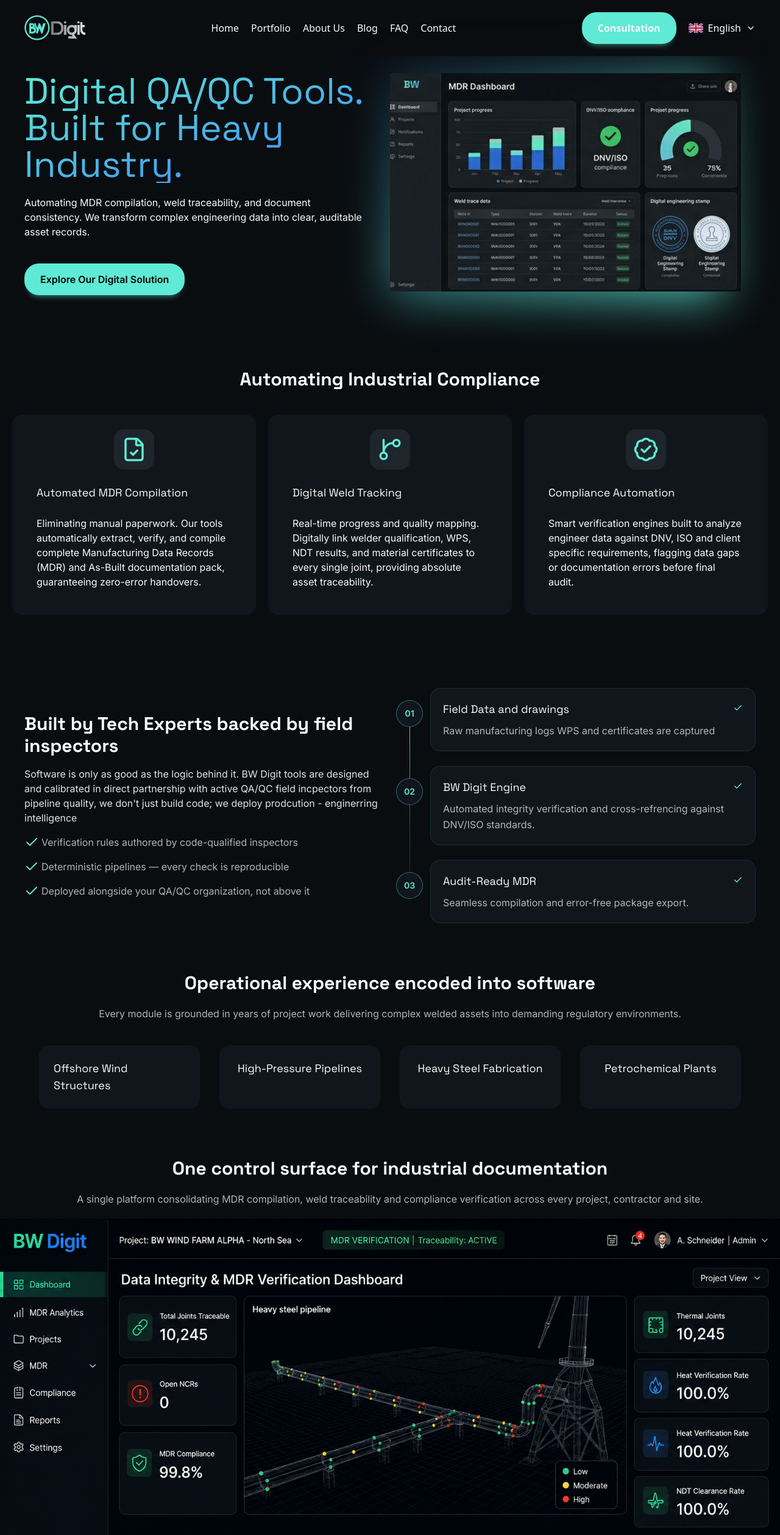
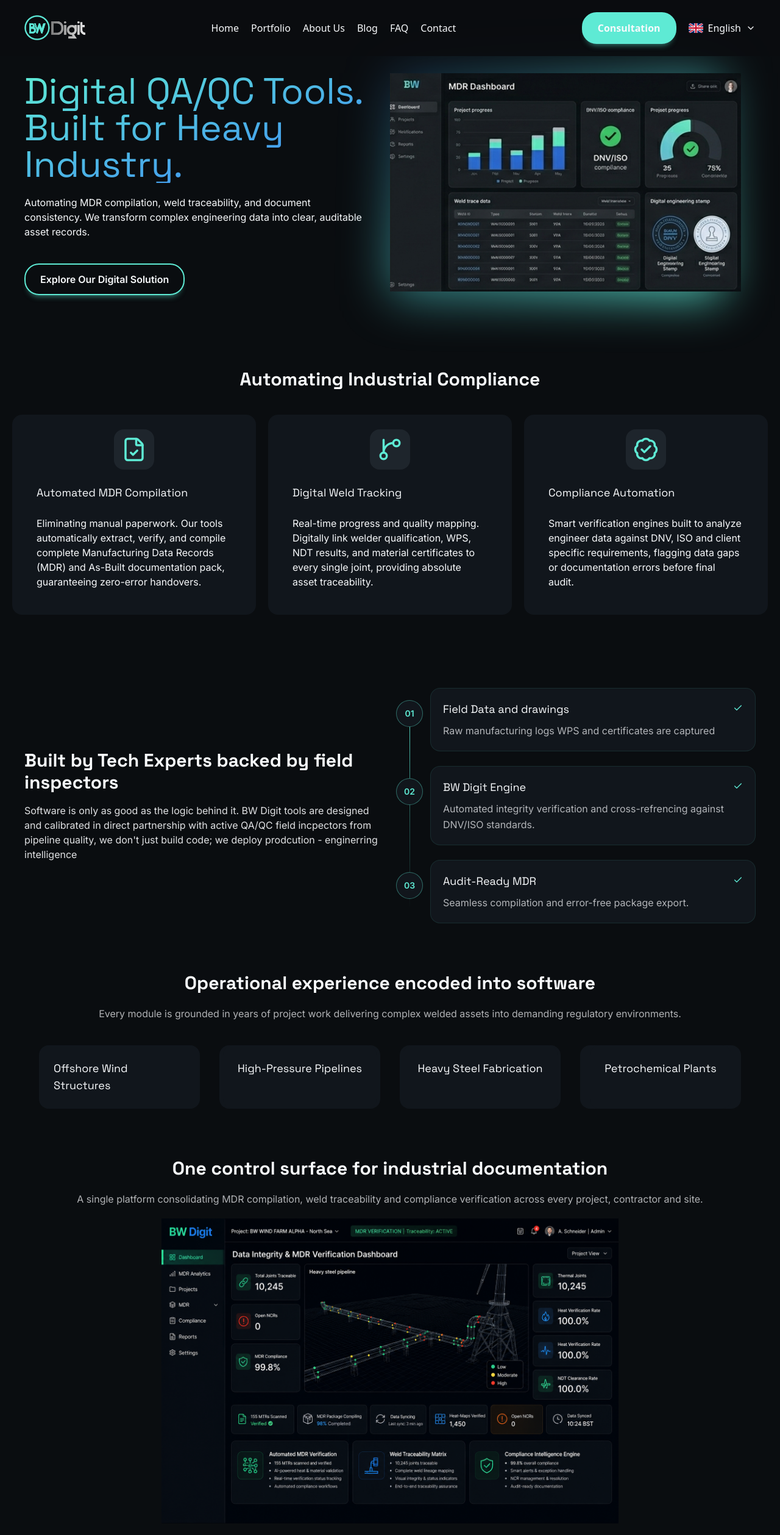
Before and after one commit to shariq-gazdar/bwdigit, a Next.js app: page /en in a window 1280 px wide. Shown: the top 2517 px of the page at 61% size. Built offline with nearby package versions, Linux system fonts and the light colour scheme.

Commit message:
issues fixed

```diff
--- a/src/app/[locale]/page.js
+++ b/src/app/[locale]/page.js
@@ -28,7 +28,7 @@
             <Link href={"/#about"}>
             <CtaButton
               changeStyle={
-                "bg-primary-accent text-primary-foreground px-6 py-3 rounded-3xl border-2 border-primary-accent font-semibold hover:bg-primary-accent/90 transition-colors cursor-pointer w-full lg:w-fit shadow-[0_20px_90px_-100px_rgba(94,234,212,0.5),0_8px_10px_-6px_rgba(94,234,212,0.5)] text-center"
+                "bg-transparent text-primary px-6 py-3 rounded-3xl border-2 border-primary-accent font-semibold hover:bg-primary-accent/90 transition-colors cursor-pointer w-full lg:w-fit shadow-[0_20px_90px_-100px_rgba(94,234,212,0.5),0_8px_10px_-6px_rgba(94,234,212,0.5)] text-center"
               }
               >
               {t.hero.cta}
@@ -90,12 +90,12 @@
           <p className="text-primary/90 ">
             {t.engineering_section.description}
           </p>
-          {t.engineering_section.points.map((point, index) => (
+          {/* {t.engineering_section.points.map((point, index) => (
             <div key={index} className="flex gap-x-1 ">
               <Check className="text-primary-accent" />
               <p className="text-primary/70">{point}</p>
             </div>
-          ))}
+          ))} */}
         </div>
         {/* Right */}
         <div className="relative">
@@ -167,13 +167,15 @@
         <p className="text-primary/70 text-center">
           {t.platform_section.description}
         </p>
+        <div className="w-[100vw] h-[500px] relative">
+
         <Image
           src="/dashboard.png"
           alt="Platform"
-          width={300}
-          height={100}
-          className="w-full"
-        />
+         fill
+          className="object-contain rounded-2xl"
+          />
+          </div>
         <div className="grid grid-cols-1 lg:grid-cols-3 gap-4 lg:mx-10 mx-2">
           {t.platform.map((p, index) => {
             return (
--- a/src/components/Footer.jsx
+++ b/src/components/Footer.jsx
@@ -104,7 +104,7 @@
                 </a>
               </li>
 
-              <li className="flex items-center gap-2">100.png0.
+              <li className="flex items-center gap-2 bg-primary-accent rounded-2xl">
                 <Link
                   href="https://www.linkedin.com/company/backpackwander/"
                   className="hover:text-primary-accent transition-colors"
```
